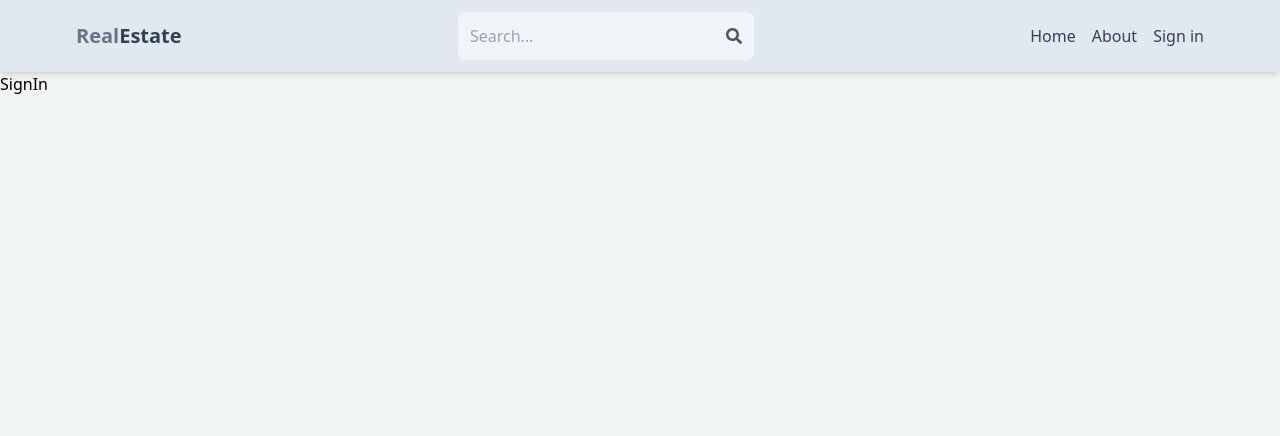
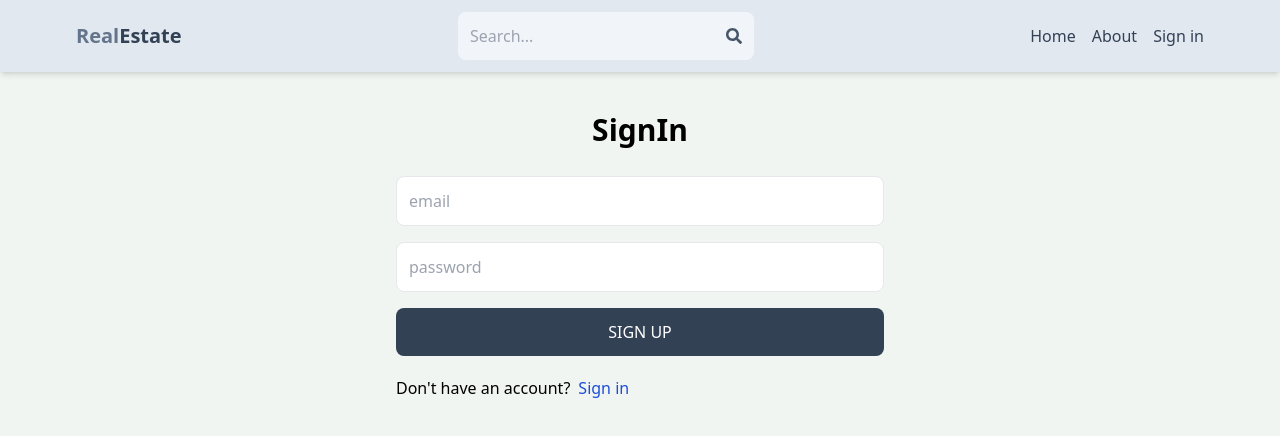
Before and after one commit to AsifAnsar-i/RealEstate-Mern-Web-App, a React (Vite) app in the folder frontend/: page /sign-in in a window 1280 px wide. Shown: the top 436 px of the page. Built offline with nearby package versions, Linux system fonts and the light colour scheme.

Commit message:
login UI

```diff
--- a/frontend/src/pages/SignIn.jsx
+++ b/frontend/src/pages/SignIn.jsx
@@ -1,9 +1,27 @@
-import React from "react";
+import React, { useState } from "react";
+import {Link} from "react-router-dom"
+const SignIn = () => {
+  const [email,setEmail] =useState("")
+  const [password,setPassword] =useState("")
 
-const SignIn = () => {
+  const onSubmit=(e)=>{
+    e.preventDefault();
+    console.warn({email,password})
+  }
   return (
-    <div>
-      <>SignIn</>
+    <div className="p-3 max-w-lg mx-auto">
+      <h1 className="text-3xl text-center font-semibold my-7">SignIn</h1>
+      <form onSubmit={onSubmit} className="flex flex-col gap-4 ">
+        <input type="email" placeholder="email" className="border p-3 rounded-lg focus:outline-none" id="email" value={email} onChange={(e)=>setEmail(e.target.value)}/>
+        <input type="password" placeholder="password" className="border p-3 rounded-lg focus:outline-none" id="password" value={password} onChange={(e)=>setPassword(e.target.value)}/>
+        <button className="bg-slate-700 text-white p-3 rounded-lg uppercase hover:opacity-95 disabled:opacity-80">Sign up</button>
+      </form>
+      <div className="flex gap-2 mt-5">
+        <p>Don't have an account?</p>
+        <Link to="/sign-up">
+          <span className="text-blue-700">Sign in</span>
+        </Link>
+      </div>
     </div>
   );
 };
--- a/frontend/src/pages/SignUp.jsx
+++ b/frontend/src/pages/SignUp.jsx
@@ -1,13 +1,21 @@
-import React from "react";
+import React, { useState } from "react";
 import {Link} from "react-router-dom"
 const SignUp = () => {
+  const [username,setUsername] =useState("")
+  const [email,setEmail] =useState("")
+  const [password,setPassword] =useState("")
+
+  const onSubmit=(e)=>{
+    e.preventDefault();
+    console.warn({username,email,password})
+  }
   return (
     <div className="p-3 max-w-lg mx-auto">
       <h1 className="text-3xl text-center font-semibold my-7">SignUp</h1>
-      <form className="flex flex-col gap-4 ">
-        <input type="text" placeholder="username" className="border p-3 rounded-lg" id="username" />
-        <input type="email" placeholder="email" className="border p-3 rounded-lg" id="email" />
-        <input type="password" placeholder="password" className="border p-3 rounded-lg" id="password" />
+      <form onSubmit={onSubmit} className="flex flex-col gap-4">
+        <input type="text" placeholder="username" className="border p-3 rounded-lg focus:outline-none" id="username" value={username} onChange={(e)=>setUsername(e.target.value)} />
+        <input type="email" placeholder="email" className="border p-3 rounded-lg focus:outline-none" id="email" value={email} onChange={(e)=>setEmail(e.target.value)} />
+        <input type="password" placeholder="password" className="border p-3 rounded-lg focus:outline-none" id="password" value={password} onChange={(e)=>setPassword(e.target.value)}/>
         <button className="bg-slate-700 text-white p-3 rounded-lg uppercase hover:opacity-95 disabled:opacity-80">Sign up</button>
       </form>
       <div className="flex gap-2 mt-5">
```
